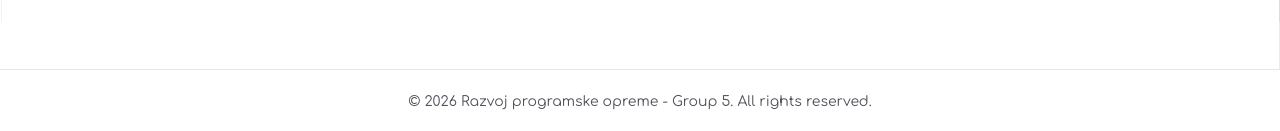
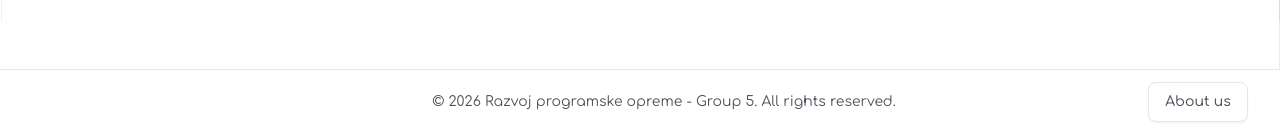
Before and after one commit to Altr0y/AI-OkroglaMiza, a Next.js app in the folder frontend/: page / in a window 1280 px wide. Shown: the part 666-797 px from the top of the page. Built offline with nearby package versions, Linux system fonts and the light colour scheme; no server answers.

Commit message:
Added a button to the footer which displays a modal for about us

```diff
--- a/frontend/components/ui/footer.tsx
+++ b/frontend/components/ui/footer.tsx
@@ -1,14 +1,58 @@
+'use client'
+
+import { Button } from '@/components/ui/button';
+import { useState } from "react"
+import { useTranslations } from 'next-intl'
+
 export function Footer() {
+  const [open, setOpen] = useState(false)
+
+  const tr = useTranslations('AboutUsPage')
+
   return (
     <footer className='w-full border-t bg-white dark:bg-black'>
-      <div className='flex h-16 items-center justify-center px-4 w-full'>
-        <div className='flex items-center'>
-          <span className='text-sm text-zinc-600 dark:text-zinc-400'>
-            © {new Date().getFullYear()} Razvoj programske opreme - Group 5. All
-            rights reserved.
-          </span>
+      <div className='flex h-16 items-center justify-between px-4 w-full'>
+        <div className='w-25'></div>                                                              {/* right spacer */}
+        <span className='text-sm text-zinc-600 dark:text-zinc-400 ml-16'>
+          © {new Date().getFullYear()} Razvoj programske opreme - Group 5. All rights reserved.   {/* middle text */}
+        </span>
+        <div>
+
+          <Button variant="outline" className='w-25 text-sm text-zinc-600 dark:text-zinc-400 hover:text-zinc-800 dark:hover:text-zinc-200 hover:bg-gray-300 dark:hover:bg-zinc-800 transition-colors mr-4'
+          onClick={() => setOpen(true)}>
+            {tr('about us')}                                                                      {/* left button */}
+          </Button>
         </div>
       </div>
+      {open && (                                                                                   /* about us box*/
+         <div className='fixed inset-0 z-50 flex items-center justify-center bg-black/50'>
+          <div className='w-[64rem] max-w-full rounded-lg bg-white dark:bg-black p-6'>
+            <div className='flex items-center justify-between items-start'>
+              <h2 className='text-xl font-bold p-2'>{tr('about us')}</h2>
+              <Button variant="ghost" className='' onClick={() => setOpen(false)}>                             {/* close button*/}
+                {tr('close')}
+              </Button>
+            </div>
+            <hr></hr>
+            <div className="mt-4 text-sm text-zinc-700 dark:text-zinc-300 space-y-2">             {/* Text        */}
+              <p className='ml-2 mb-4'>
+                {tr('paragraph 1')}
+              </p>
+              <p className='ml-2 mb-4'>
+                {tr('paragraph 2')}
+              </p>
+              <p className='ml-2 mb-4'>
+                {tr('paragraph 3')}
+              </p>
+              <p className='ml-2 mb-4'>
+                {tr('paragraph 4')}
+              </p>
+            </div>
+          </div>
+        </div>
+      )}
+
+
     </footer>
   );
 }
--- a/frontend/messages/en.json
+++ b/frontend/messages/en.json
@@ -90,6 +90,14 @@
   "multyFactor" :"Multy factor authentification",
   "logOut" : "Log out of this device",
   "logOutAll" : "Log out of all devices"
+  },
+
+  "AboutUsPage" : {
+    "about us" : "About us",
+    "close" : "Close",
+    "paragraph 1" : "We are a student team from FERI, University of Maribor. This project was assigned to us by Professor Bojan Žlahtič as part of the course RPO - Razvoj programske opreme.",
+    "paragraph 2" : "Our goal is to develop high-quality software solutions while applying the concepts and methodologies learned in class. Through this project, we are gaining practical experience in software design, implementation, and teamwork.",
+    "paragraph 3" : "For this project, we had the freedom to choose any topic, so we decided to develop an AI chat room, where you can interact with multiple AI models simultaneously and compare their responses.",
+    "paragraph 4" : "We hope you enjoy exploring our work!"
   }
-
 }
--- a/frontend/messages/sl.json
+++ b/frontend/messages/sl.json
@@ -91,5 +91,14 @@
     "multyFactor" : "Večfaktorska avtentikacija",
     "logOut" : "Odjava iz te naprave",
     "logOutAll" : "Odjava iz vseh naprav"
+},
+
+  "AboutUsPage" : {
+    "about us" : "O nas",
+    "close" : "Zapri",
+    "paragraph 1" : "Smo študentska ekipa z  Univerze FERI v Mariboru. Ta projekt nam je dodelil profesor Bojan Žlahtič v okviru predmeta RPO - Razvoj programske opreme.",
+    "paragraph 2" : "Naš cilj je razvijati kakovostne programske rešitve in pri tem uporabiti koncepte in metode, ki smo jih spoznali v okviru predmeta. S tem projektom pridobivamo praktične izkušnje pri oblikovanju, implementaciji in timskem delu.",
+    "paragraph 3" : "Za projekt smo imeli možnost izbrati poljubno temo, zato smo se odločili za razvoj AI pogovorne sobe, kjer lahko hkrati komuniciraš z več AI modeli in primerjaš njihove odgovore.",
+    "paragraph 4" : "Upamo, da vam bo naše delo všeč!"
+  }
 }
-}
```
